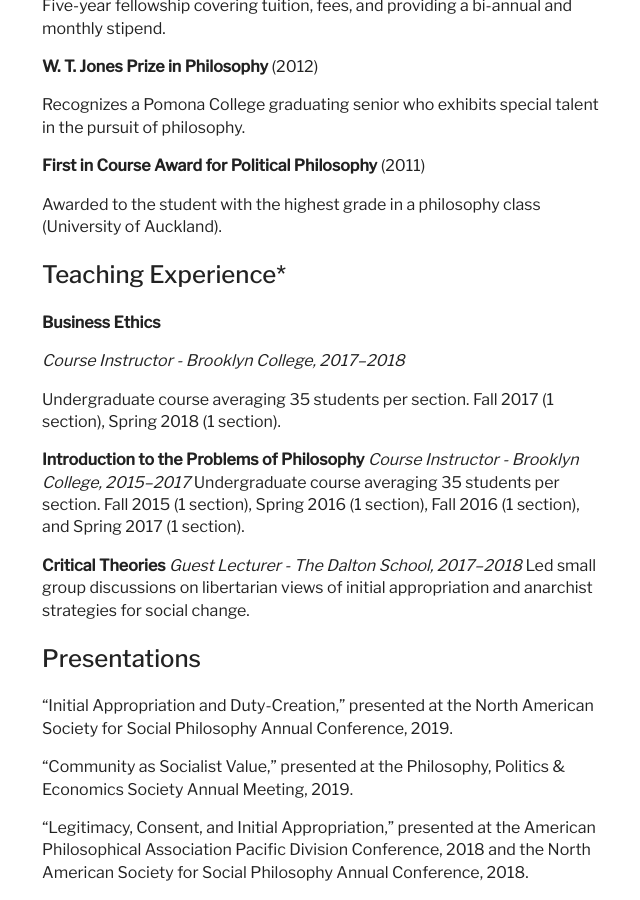
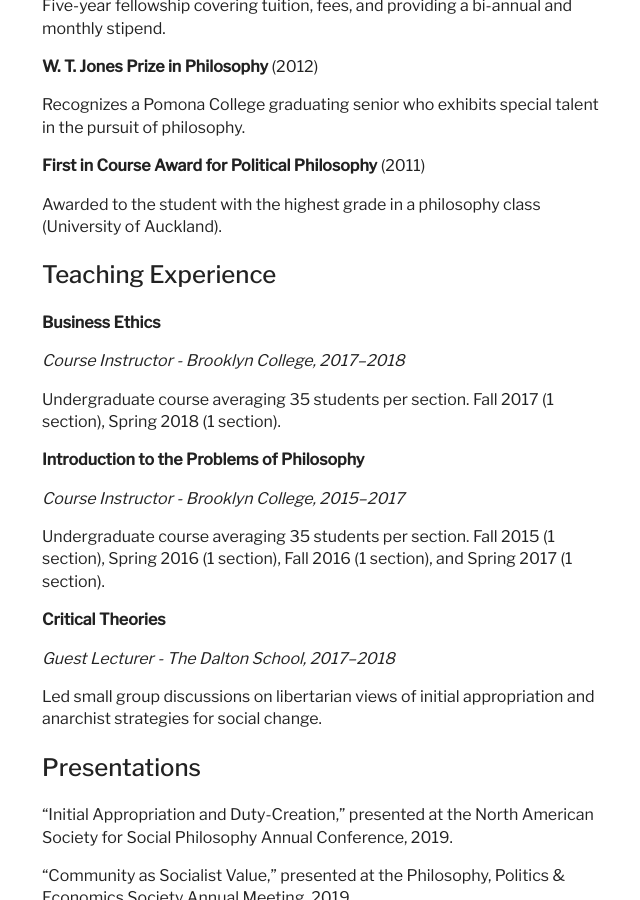
Before and after one commit to jesse-jared-collab/jesse-jared-collab.github.io, a Jekyll site: the page built from cv.md, in a window 1280 px wide and 900 px high, scrolled down 1521 px. Shown: the whole window, without its empty margins (22-662 px from the left). Built offline with Jekyll 4.4.1, drawn with Linux system fonts in a browser that asks for light colours.

Commit message:
Update cv.md

```diff
--- a/cv.md
+++ b/cv.md
@@ -70,7 +70,7 @@ Recognizes a Pomona College graduating senior who exhibits special talent in the
 
 Awarded to the student with the highest grade in a philosophy class (University of Auckland).
 
-## Teaching Experience*
+## Teaching Experience
 
 **Business Ethics**
 
@@ -79,11 +79,15 @@ Awarded to the student with the highest grade in a philosophy class (University
 Undergraduate course averaging 35 students per section. Fall 2017 (1 section), Spring 2018 (1 section).
 
 **Introduction to the Problems of Philosophy**
+
 *Course Instructor - Brooklyn College, 2015–2017*
+
 Undergraduate course averaging 35 students per section. Fall 2015 (1 section), Spring 2016 (1 section), Fall 2016 (1 section), and Spring 2017 (1 section).
 
 **Critical Theories**
+
 *Guest Lecturer - The Dalton School, 2017–2018*
+
 Led small group discussions on libertarian views of initial appropriation and anarchist strategies for social change.
 
 ## Presentations
```
